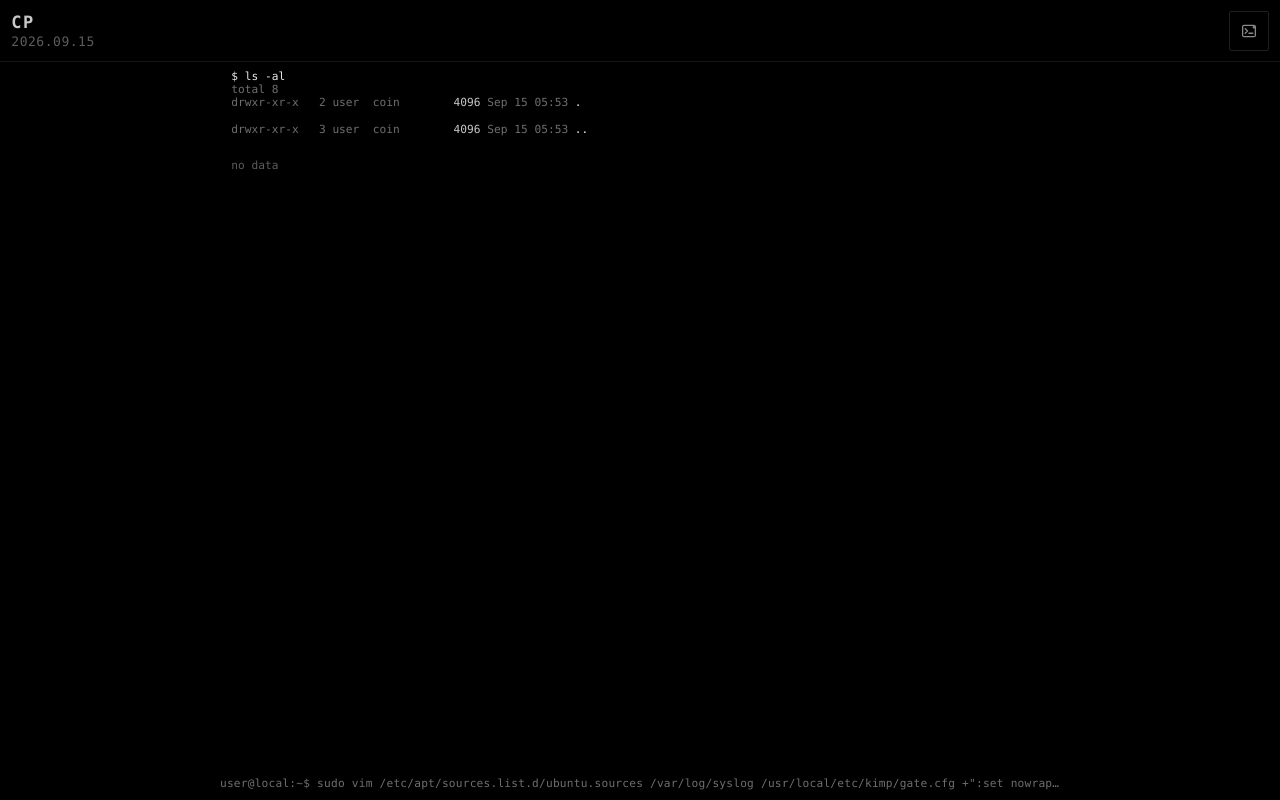
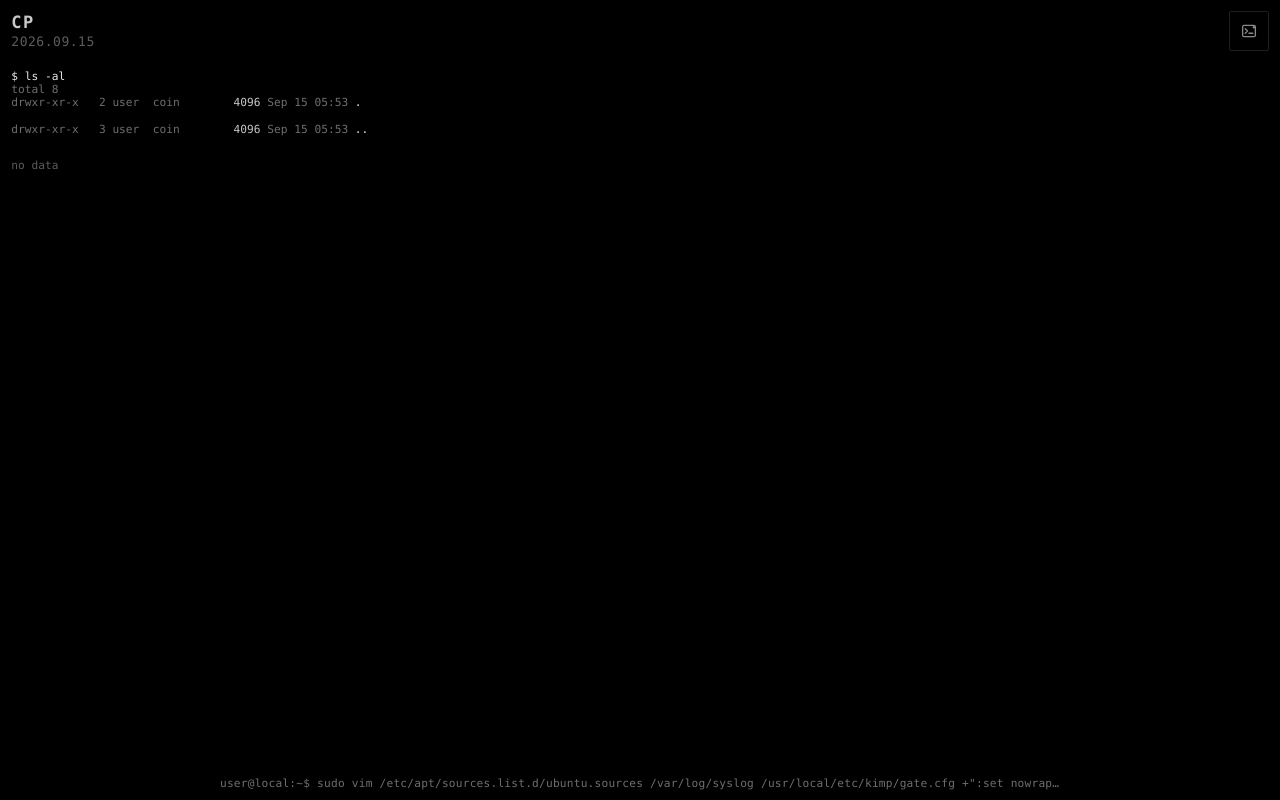
Before and after one commit to PhillipJFryz/test, a website: page index.html in a window 1280 px wide. Drawn offline with Linux system fonts and the light colour scheme; no server answers.

Commit message:
Add files via upload

```diff
--- a/index.html
+++ b/index.html
@@ -4,7 +4,7 @@
   <meta charset="UTF-8">
   <meta name="viewport" content="width=device-width, initial-scale=1.0">
   <title>코인프리미엄 · 거래소 시세 비교</title>
-  <link rel="stylesheet" href="style.css?v=term-no-input-1">
+  <link rel="stylesheet" href="style.css?v=term-layer-lock-1">
   <script>
     (function () {
       try {
@@ -82,6 +82,6 @@
     </main>
   </div>
 
-  <script src="app.js?v=term-no-input-1"></script>
+  <script src="app.js?v=term-layer-lock-1"></script>
 </body>
 </html>
--- a/style.css
+++ b/style.css
@@ -802,20 +802,42 @@ html[data-theme="terminal-color"] {
   font-size: 20px;
 }
 
+/* Terminal viewport lock: opaque chrome + no sideways rubber-band.
+   Transparency under sticky/fixed layers is what made list text bleed
+   through the header/footer while scrolling. */
+html[data-theme="terminal"],
+html[data-theme="terminal-color"] {
+  overflow-x: hidden;
+  overscroll-behavior: none;
+  background: #000;
+}
+
 [data-theme="terminal"] body,
 [data-theme="terminal-color"] body {
   font-family: ui-monospace, "SF Mono", "Cascadia Mono", "Consolas", "Malgun Gothic", monospace;
   letter-spacing: 0.01em;
   -webkit-font-smoothing: auto;
+  overflow-x: hidden;
+  overscroll-behavior-y: contain;
+  background: #000;
+  touch-action: pan-y;
+}
+
+[data-theme="terminal"] .app,
+[data-theme="terminal-color"] .app {
+  overflow-x: hidden;
+  max-width: 100vw;
+  background: #000;
 }
 
 [data-theme="terminal"] .topbar,
 [data-theme="terminal-color"] .topbar {
   padding: 0.55rem max(var(--term-pad-x), env(safe-area-inset-right, 0px)) 0.55rem max(var(--term-pad-x), env(safe-area-inset-left, 0px));
-  background: transparent;
+  /* Solid mask — sticky top must fully cover scrolling ls rows */
+  background: #000;
   backdrop-filter: none;
   -webkit-backdrop-filter: none;
-  box-shadow: var(--topbar-edge);
+  box-shadow: none;
 }
 
 [data-theme="terminal"] .brand-name,
@@ -845,12 +867,15 @@ html[data-theme="terminal-color"] {
 
 [data-theme="terminal"] .main,
 [data-theme="terminal-color"] .main {
-  max-width: 42rem;
-  /* L/R match bottom prompt window (--term-pad-x); top flush after -1cm */
+  max-width: 100%;
+  width: 100%;
+  box-sizing: border-box;
+  /* L/R match bottom cmdline (--term-pad-x); room under fixed prompt */
   padding-top: 0.4rem;
   padding-right: max(var(--term-pad-x), env(safe-area-inset-right, 0px));
-  padding-bottom: 2rem;
+  padding-bottom: 3.2rem;
   padding-left: max(var(--term-pad-x), env(safe-area-inset-left, 0px));
+  overflow-x: hidden;
 }
 
 /* Terminal: hide all top exchange chrome — switch via "$ ls -al" tap. */
@@ -957,8 +982,10 @@ html[data-theme="terminal-color"] {
   letter-spacing: 0;
   font-weight: 400;
   white-space: pre;
-  overflow-x: auto;
-  -webkit-overflow-scrolling: touch;
+  /* Clip wide rows — never open a horizontal scroll frame on phone */
+  overflow-x: hidden;
+  max-width: 100%;
+  touch-action: pan-y;
 }
 
 .terminal-ls .ls-cmd {
@@ -1052,7 +1079,8 @@ html[data-theme="terminal-color"] {
   padding-right: max(var(--term-pad-x), env(safe-area-inset-right, 0px));
   padding-bottom: calc(0.45rem + env(safe-area-inset-bottom, 0px));
   padding-left: max(var(--term-pad-x), env(safe-area-inset-left, 0px));
-  background: linear-gradient(180deg, transparent 0%, #000 40%);
+  /* Opaque footer mask — gradient transparency let ls rows bleed through */
+  background: #000;
   pointer-events: none;
 }
 
@@ -1082,7 +1110,7 @@ html[data-theme="terminal-color"] {
   [data-theme="terminal-color"] .main {
     padding-top: 0.35rem;
     padding-right: max(var(--term-pad-x), env(safe-area-inset-right, 0px));
-    padding-bottom: 1.25rem;
+    padding-bottom: 3rem;
     padding-left: max(var(--term-pad-x), env(safe-area-inset-left, 0px));
   }
 
```
